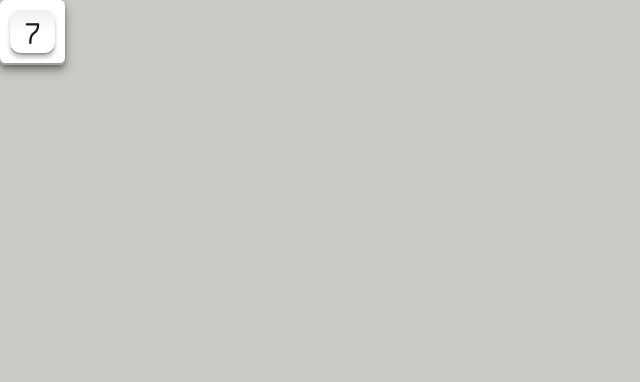
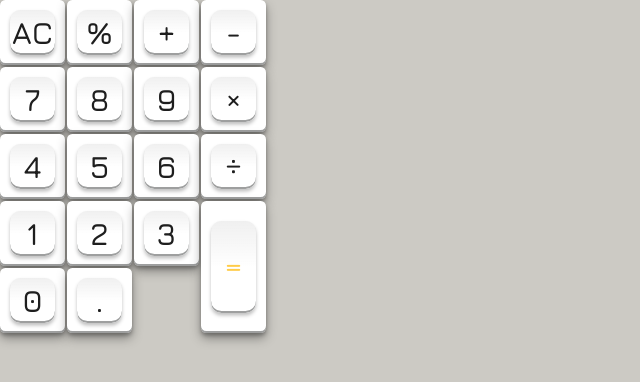
Before and after one commit to franjmr0416/retro-calc, a React (Create React App) app: page / in a window 1280 px wide. Shown: the top 382 px of the page, without its empty margins (0-640 px from the left). Built offline with nearby package versions, Linux system fonts and the light colour scheme.

Commit message:
buttons layout

```diff
--- a/src/App.css
+++ b/src/App.css
@@ -1,4 +1,12 @@
 html {
-  text-align: center;
+  font-size: 62.5%;
+  box-sizing: border-box;
   background-color: #cccac4;
 }
+*,
+*::before,
+*::after {
+  margin: 0;
+  padding: 0;
+  box-sizing: inherit;
+}
--- a/src/App.js
+++ b/src/App.js
@@ -1,9 +1,33 @@
 import Button from "./components/Button";
 import "./App.css";
+import LayoutButtons from "./components/LayoutButtons";
 const App = () => {
   return (
     <div className="home">
-      <Button>7</Button>
+      <LayoutButtons>
+        <Button>AC</Button>
+        <Button>%</Button>
+        <Button>+</Button>
+        <Button>-</Button>
+
+        <Button>7</Button>
+        <Button>8</Button>
+        <Button>9</Button>
+        <Button>&times;</Button>
+
+        <Button>4</Button>
+        <Button>5</Button>
+        <Button>6</Button>
+        <Button>&divide;</Button>
+
+        <Button>1</Button>
+        <Button>2</Button>
+        <Button>3</Button>
+
+        <Button isEqualSign>=</Button>
+        <Button>0</Button>
+        <Button>.</Button>
+      </LayoutButtons>
     </div>
   );
 };
--- a/src/components/Button.js
+++ b/src/components/Button.js
@@ -2,7 +2,7 @@ import styled from "styled-components";
 
 const SecondButton = styled.div`
   width: 65px;
-  height: 65px;
+  height: ${(props) => (props.isEqualSign ? "132px" : "65px")};
   border-radius: 5.2px;
   background-color: #f0f0f0;
   display: flex;
@@ -17,6 +17,8 @@ const SecondButton = styled.div`
       rgba(255, 255, 255, 0) 0%
     ),
     linear-gradient(to bottom, #f0f0f0, #f0f0f0);
+  grid-row: ${(props) => (props.isEqualSign ? "4/6" : "auto")};
+  grid-column: ${(props) => (props.isEqualSign ? "4/5" : "auto")};
 `;
 
 const Styledbutton = styled.button`
@@ -24,9 +26,9 @@ const Styledbutton = styled.button`
   font-size: 31.2px;
   font-weight: 600;
   text-align: center;
-  color: #1e1e1e;
+  color: ${(props) => (props.isEqualSign ? "#FFCC48" : "#1e1e1e")};
   width: 45.89px;
-  height: 45.89px;
+  height: ${(props) => (props.isEqualSign ? "91.78px" : "45.89px")};
   border: none;
   border-radius: 10.45px;
   cursor: pointer;
@@ -37,8 +39,9 @@ const Styledbutton = styled.button`
 `;
 
 const Button = ({ children, ...props }) => {
+  console.log(props);
   return (
-    <SecondButton>
+    <SecondButton {...props}>
       <Styledbutton {...props}>{children}</Styledbutton>
     </SecondButton>
   );
--- /dev/null
+++ b/src/components/LayoutButtons.js
@@ -0,0 +1,9 @@
+import styled from "styled-components";
+
+const LayoutButtons = styled.div`
+  width: fit-content;
+  display: grid;
+  grid-template-columns: repeat(4, 1fr);
+  grid-gap: 2px;
+`;
+export default LayoutButtons;
```
